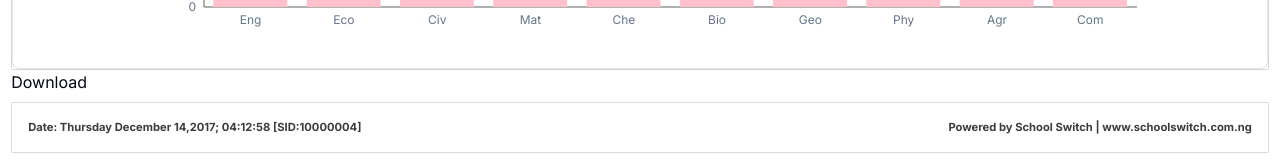
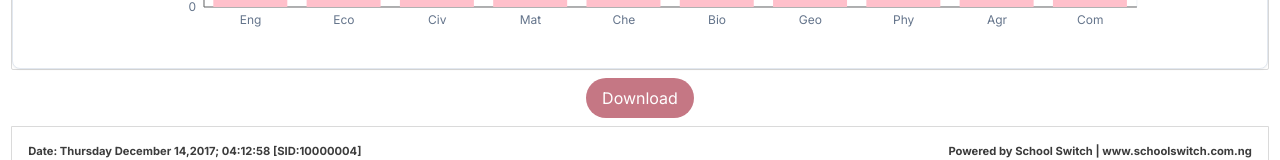
Before and after one commit to Ayobami-2019/spreadsheet, a React (Create React App) app: page / in a window 1280 px wide. Shown: the part 792-952 px from the top of the page. Built offline with nearby package versions, Linux system fonts and the light colour scheme.

Commit message:
my commit

```diff
--- a/src/app/components/main/style.module.css
+++ b/src/app/components/main/style.module.css
@@ -60,6 +60,18 @@
     /* width: 100%; */
     display: flex !important;
 }
+.main>div{
+    display: flex;
+    justify-content: center;
+}
+.main>div button{
+    background: #c57784;
+    padding: 0.5rem 1rem;
+    border-radius: 100px;
+    color: #fff;
+    margin-top: 0.5rem;
+}
+
 @media (max-width: 750px) {
     .sheetTable{
         overflow-x: scroll;
```
